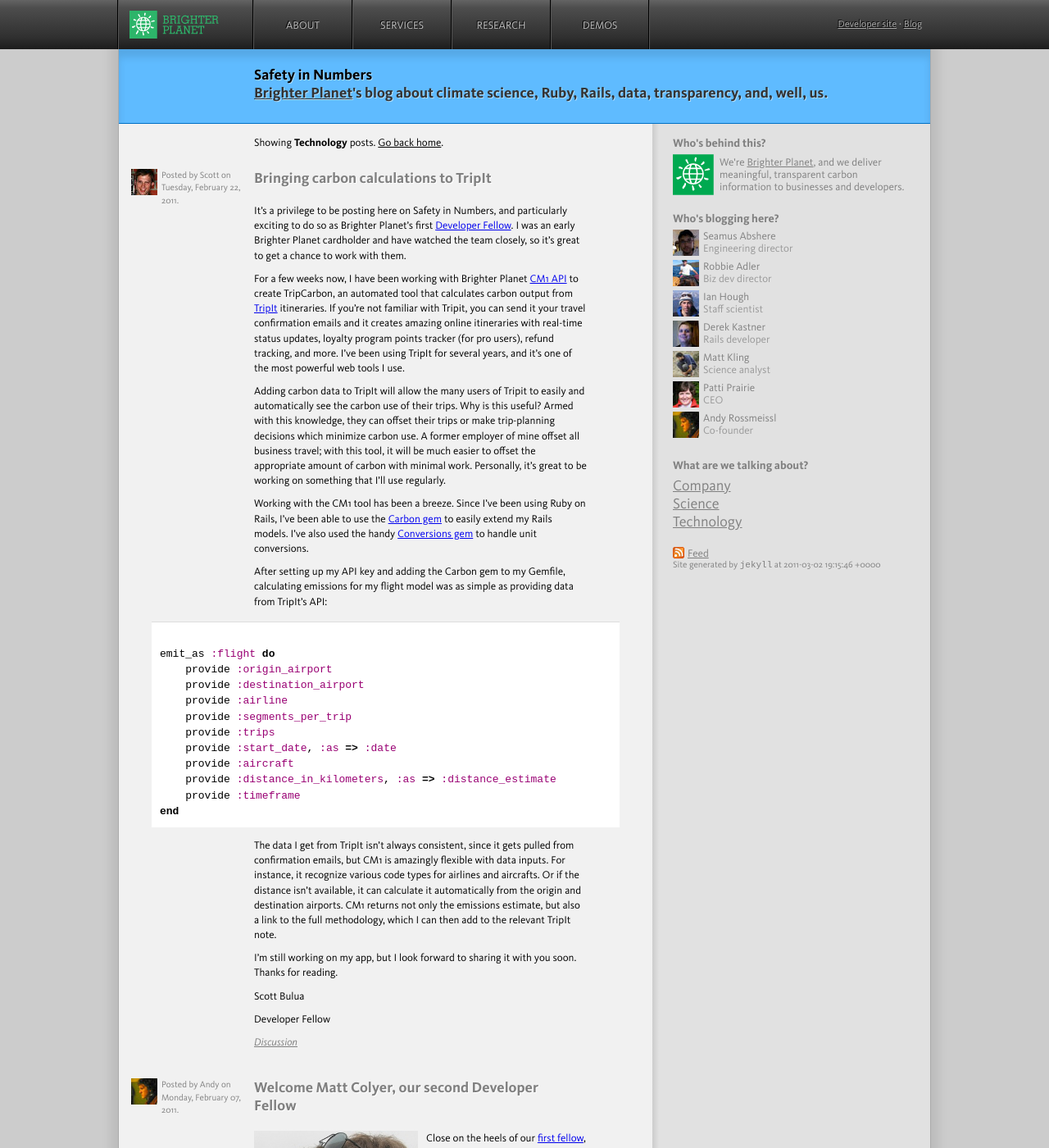
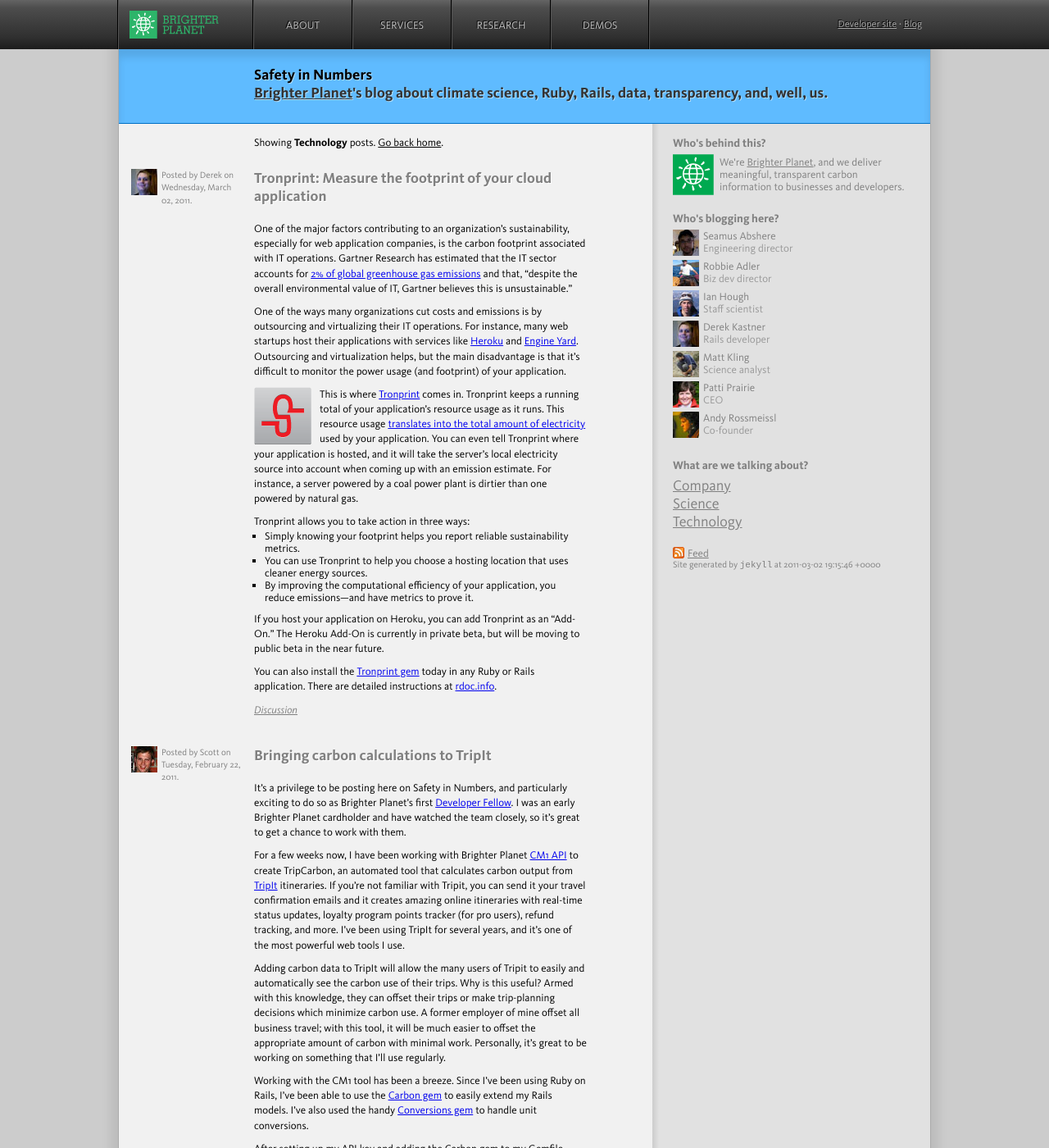
Before and after one commit to faradayio/numbers, a Jekyll site: the page built from technology.html, in a window 1280 px wide and 1400 px high. Shown: the whole window at 82% size. Built offline with Jekyll 4.4.1, drawn with Linux system fonts in a browser that asks for light colours; some web fonts are replaced; comment, search, counter and statistics services are not loaded.

Commit message:
Actually fix headline, add link to tronprint site

```diff
--- a/_posts/2011-03-02-tronprint-measure-the-footprint-of-your-cloud-application.markdown
+++ b/_posts/2011-03-02-tronprint-measure-the-footprint-of-your-cloud-application.markdown
@@ -1,5 +1,5 @@
 ---
-title: Tronprint: Measure the footprint of your cloud application
+title: "Tronprint: Measure the footprint of your cloud application"
 author: Derek
 layout: post
 categories: science, technology
@@ -9,7 +9,7 @@
 
 One of the ways many organizations cut costs and emissions is by outsourcing and virtualizing their IT operations. For instance, many web startups host their applications with services like [Heroku](http://heroku.com) and [Engine Yard](http://engineyard.com). Outsourcing and virtualization helps, but the main disadvantage is that it's difficult to monitor the power usage (and footprint) of your application.
 
-![Tronprint logo](/images/tronprint.png){: style="float:left; margin: 0 10px 0 0;" } This is where Tronprint comes in. Tronprint keeps a running total of your application's resource usage as it runs. This resource usage [translates into the total amount of electricity](http://bnrg.eecs.berkeley.edu/~randy/Courses/CS294.F07/20.3.pdf) used by your application. You can even tell Tronprint where your application is hosted, and it will take the server's local electricity source into account when coming up with an emission estimate. For instance, a server powered by a coal power plant is dirtier than one powered by natural gas.
+![Tronprint logo](/images/tronprint.png){: style="float:left; margin: 0 10px 0 0;" } This is where [Tronprint](http://brighterplanet.github.com/tronprint) comes in. Tronprint keeps a running total of your application's resource usage as it runs. This resource usage [translates into the total amount of electricity](http://bnrg.eecs.berkeley.edu/~randy/Courses/CS294.F07/20.3.pdf) used by your application. You can even tell Tronprint where your application is hosted, and it will take the server's local electricity source into account when coming up with an emission estimate. For instance, a server powered by a coal power plant is dirtier than one powered by natural gas.
 
 Tronprint allows you to take action in three ways:
 
```
